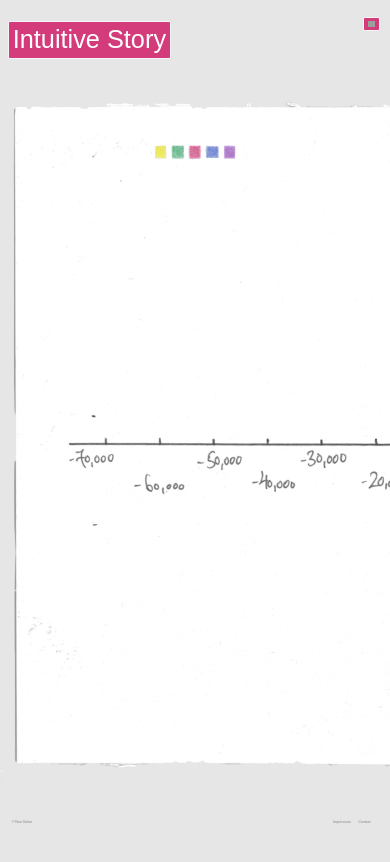
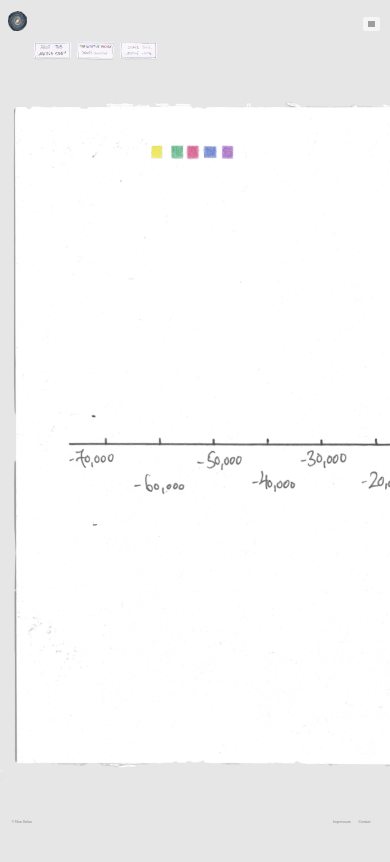
Before and after one commit to DerMeyer/noa-intuitive-story, a React (Create React App) app in the folder client/: page / in a window 390 px wide. Shown: the top 862 px of the page. Built offline with nearby package versions, Linux system fonts and the light colour scheme; no server answers; grey boxes are pictures that could not be loaded; a web font is replaced by a local one.

Commit message:
Top menu and first architype animation.

```diff
--- a/client/src/App.css
+++ b/client/src/App.css
@@ -24,12 +24,9 @@ main {
 }
 
 header {
-    position: absolute;
-    top: 0;
     display: grid;
-    height: 100vh;
-    width: 17vw;
-    background-color: rgb(233, 236, 77);
+    height: 12vh;
+    width: 50vw;
     z-index: 50;
     transition: .5s;
 }
@@ -37,24 +34,22 @@ header {
 .logo {
     cursor: pointer;
     position: absolute;
-    top: -.5vh;
+    top: 1.3vh;
     left: 2vw;
-    z-index: 100;
 }
 
 nav {
     justify-self: center;
     align-self: center;
     display: flex;
-    flex-direction: column;
     justify-content: center;
     align-items: center;
 }
 
 nav .button {
     cursor: pointer;
-    width: 15vw;
-    margin: .5vw 0;
+    width: 10vw;
+    margin: 0 1vw 0 0;
 }
 
 .profile_menu {
--- a/client/src/App.js
+++ b/client/src/App.js
@@ -42,20 +42,15 @@ class App extends Component {
     }
     render() {
         const style = {
-            logoP: {
-                fontSize: '3vh',
-                padding: '1vw',
-                border: '.1vw solid whitesmoke',
-                borderRadius: '.5vw',
-                color: 'white',
-                backgroundColor: 'rgb(211, 59, 122)'
+            logo: {
+                width: '5vw'
             }
         }
         return (
             <BrowserRouter>
                 <main>
                     <section className="logo" onClick={this.toggleNavigation} >
-                        <p style={style.logoP}>Intuitive Story</p>
+                        <img style={style.logo} src="images/logo.png" alt="Galaxy Logo"/>
                     </section>
                     <Navigation />
                     <ProfileMenu />
--- a/client/src/actions.js
+++ b/client/src/actions.js
@@ -9,3 +9,5 @@ export const hideNavigation = () => {
         type: 'HIDE_NAVIGATION'
     }
 }
+
+// export const showNavigation = () => ({ type: 'SHOW_NAVIGATION' });
--- a/client/src/architypes.js
+++ b/client/src/architypes.js
@@ -15,18 +15,59 @@ const frame = {
 
 const icon = {
     cursor: 'pointer',
-    width: '4vw'
+    width: '4vw',
+    transitionDuration: '.3s'
 }
 
 class Architypes extends Component {
+    constructor(props) {
+        super(props);
+        this.state = {
+            soulsX: [
+                this.getTranslateX(),
+                this.getTranslateX(),
+                this.getTranslateX(),
+                this.getTranslateX(),
+                this.getTranslateX()
+            ]
+        };
+        this.animateSouls();
+    }
+    animateSouls() {
+        this.setState({
+            soulsX: [
+                this.getTranslateX(),
+                this.getTranslateX(),
+                this.getTranslateX(),
+                this.getTranslateX(),
+                this.getTranslateX()
+            ]
+        });
+        setTimeout(() => {
+            this.animateSouls();
+        }, 200);
+    }
+    getTranslateX = (x = .5, left = .5, right = .5) => {
+        const leftPush = (left - .5) > 0 ? left - .5 : 0
+        const rightPush = (.5 - right) > 0 ? .5 - right : 0
+        const randomX = () => {
+            const rX = Math.random();
+            if (rX > leftPush && rX < (1 - rightPush)) {
+                return rX;
+            } else {
+                return randomX();
+            }
+        }
+        return randomX();
+    }
     render() {
         return (
-            <section style={frame}>
-                <img src="/images/color_gul.png" alt="Gul" style={icon} />
-                <img src="/images/color_grun.png" alt="Grun" style={icon} />
-                <img src="/images/color_vermel.png" alt="Vermel" style={icon} />
-                <img src="/images/color_bezrechu.png" alt="Bezrechu" style={icon} />
-                <img src="/images/color_sagol.png" alt="Sagol" style={icon} />
+            <section id="architypes" style={frame}>
+                <img src="/images/color_gul.png" alt="Gul" style={{ ...icon, transform: `translateX(${((.5 - this.state.soulsX[0] * 30)).toFixed(0)}%)` }} />
+                <img src="/images/color_grun.png" alt="Grun" style={{ ...icon, transform: `translateX(${((.5 - this.state.soulsX[1] * 30)).toFixed(0)}%)` }} />
+                <img src="/images/color_vermel.png" alt="Vermel" style={{ ...icon, transform: `translateX(${((.5 - this.state.soulsX[2] * 30)).toFixed(0)}%)` }} />
+                <img src="/images/color_bezrechu.png" alt="Bezrechu" style={{ ...icon, transform: `translateX(${((.5 - this.state.soulsX[3] * 30)).toFixed(0)}%)` }} />
+                <img src="/images/color_sagol.png" alt="Sagol" style={{ ...icon, transform: `translateX(${((.5 - this.state.soulsX[4] * 30)).toFixed(0)}%)` }} />
             </section>
         );
     }
--- a/client/src/navigation.js
+++ b/client/src/navigation.js
@@ -4,7 +4,7 @@ import { connect } from 'react-redux';
 class Navigation extends Component {
     render() {
         return (
-            <header style={this.props}>
+            <header>
                 <nav>
                     <img className="button" src="/images/about.png" alt="About the Intuitive Story" />
                     <img className="button" src="/images/groups.png" alt="Group Collection" />
--- a/client/src/profile-menu.js
+++ b/client/src/profile-menu.js
@@ -9,7 +9,7 @@ class ProfileMenu extends Component {
                 padding: '.8vw 1vw',
                 border: '.1vw solid whitesmoke',
                 borderRadius: '.5vw',
-                backgroundColor: 'rgb(211, 59, 122)'
+                backgroundColor: 'whitesmoke'
             }
         }
         return (
--- a/client/src/timeline.js
+++ b/client/src/timeline.js
@@ -8,7 +8,10 @@ import History from './history';
 class Timeline extends Component {
     constructor(props) {
         super(props);
-        this.TIMELINE_MAP = [
+        this.state = {
+            timelineLeft: ((window.innerHeight * 4.4383) - window.innerWidth) / 2
+        };
+        this.timelineMap = [
             [0, -80000], [45, -70000], [90, -60000], [133, -50000], [178, -40000], [222, -30000], [267, -20000], [310, -10000], [343, -9000], [376, -8000], [410, -7000],
             [443, -6000], [477, -5000], [510, -4800], [543, -4600], [576, -4400], [609, -4200], [642, -4000], [675, -3800], [708, -3600], [741, -3400], [775, -3200],
             [807, -3000], [840, -2800], [873, -2600], [906, -2400], [939, -2200], [972, -2000], [1005, -1800], [1038, -1600], [1072, -1400], [1105, -1200], [1138, -1000],
@@ -16,23 +19,18 @@ class Timeline extends Component {
             [1576, 200], [1632, 300], [1687, 400], [1743, 500], [1802, 600], [1858, 700], [1914, 800], [1968, 900], [2024, 1000], [2078, 1100], [2134, 1200], [2189, 1300],
             [2245, 1400], [2302, 1500], [2360, 1600], [2416, 1700], [2472, 1800], [2528, 1900], [2583, 1950], [2639, 2000], [2672, 2100], [2706, 2200], [2739, 2300], [2773, 2400],
             [2806, 2500], [2873, 3000], [2958, 4000], [2980, 5000]
-        ]
-        this.state = {
-            timelineLeft: window.innerWidth * (window.innerWidth / (2 * window.innerHeight))
-        };
+        ];
         this.timelineSled = React.createRef();
         this.isDragging = false;
         this.previousLeft = 0;
     }
     componentDidMount() {
-        this.scrollFactor = (this.timelineSled.current.offsetWidth - window.innerWidth) / (2 * window.innerHeight);
+        this.scrollFactor = ((window.innerHeight * 4.4383) - window.innerWidth) / (2 * window.innerHeight);
         window.addEventListener('scroll', this.setTimelineLeft);
-        setTimeout(() => {
-            window.scroll(0, window.innerHeight);
-        }, 50);
+        window.scroll(0, window.innerHeight);
     }
     componentDidUpdate() {
-        this.scrollFactor = (this.timelineSled.current.offsetWidth - window.innerWidth) / (2 * window.innerHeight);
+        this.scrollFactor = ((window.innerHeight * 4.4383) - window.innerWidth) / (2 * window.innerHeight);
     }
     componentWillUnmount() {
         window.removeEventListener('scroll', this.setTimelineLeft);
@@ -54,13 +52,13 @@ class Timeline extends Component {
         }
         const left = this.extractLeftDelta(event);
         this.setState(({ timelineLeft }) => ({
-            timelineLeft: timelineLeft <= (this.timelineSled.current.offsetWidth - window.innerWidth) ? timelineLeft - left : timelineLeft
+            timelineLeft: timelineLeft <= ((window.innerHeight * 4.4383) - window.innerWidth) ? timelineLeft - left : timelineLeft
         }));
     };
     onUp = () => {
-        if (this.state.timelineLeft > (this.timelineSled.current.offsetWidth - window.innerWidth)) {
+        if (this.state.timelineLeft > ((window.innerHeight * 4.4383) - window.innerWidth)) {
             this.setState({
-                timelineLeft: this.timelineSled.current.offsetWidth - window.innerWidth
+                timelineLeft: (window.innerHeight * 4.4383) - window.innerWidth
             });
         }
         window.scroll(0, - this.timelineSled.current.offsetLeft / this.scrollFactor);
@@ -74,10 +72,10 @@ class Timeline extends Component {
         return delta;
     };
     mapPixelToTimeline = event => {
-        const currentTimelineScale = 2980 / this.timelineSled.current.offsetWidth;
+        const currentTimelineScale = 2980 / (window.innerHeight * 4.4383);
         const timelineX = (event.pageX - this.timelineSled.current.offsetLeft) * currentTimelineScale;
         let timelineSection;
-        this.TIMELINE_MAP.forEach((v, i, a) => {
+        this.timelineMap.forEach((v, i, a) => {
             if (a[i + 1]) {
                 if (v[0] < timelineX && a[i + 1][0] > timelineX) {
                     timelineSection = [ v, a[i + 1] ];
```
Also changed, not shown: client/public/images/logo.png (added).
